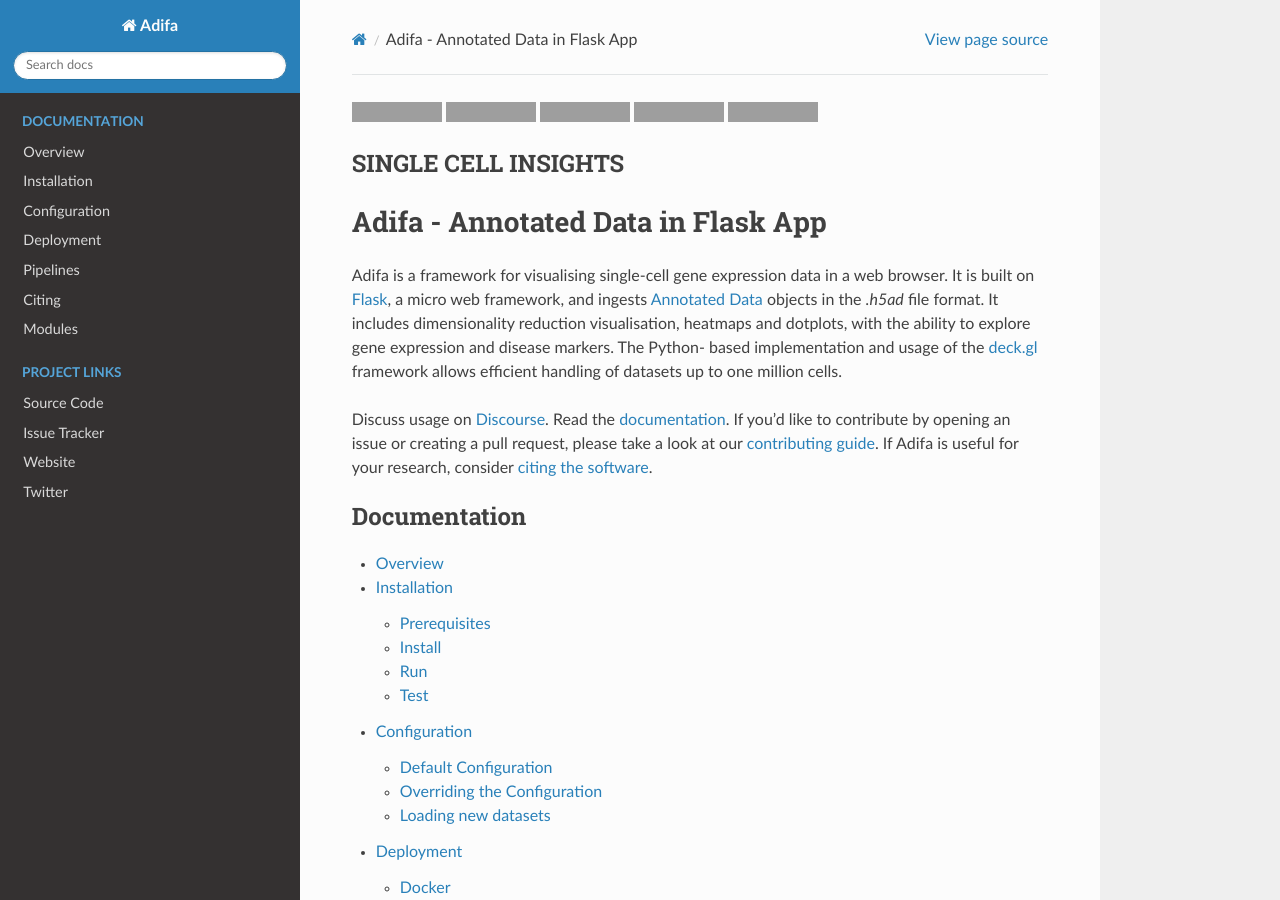
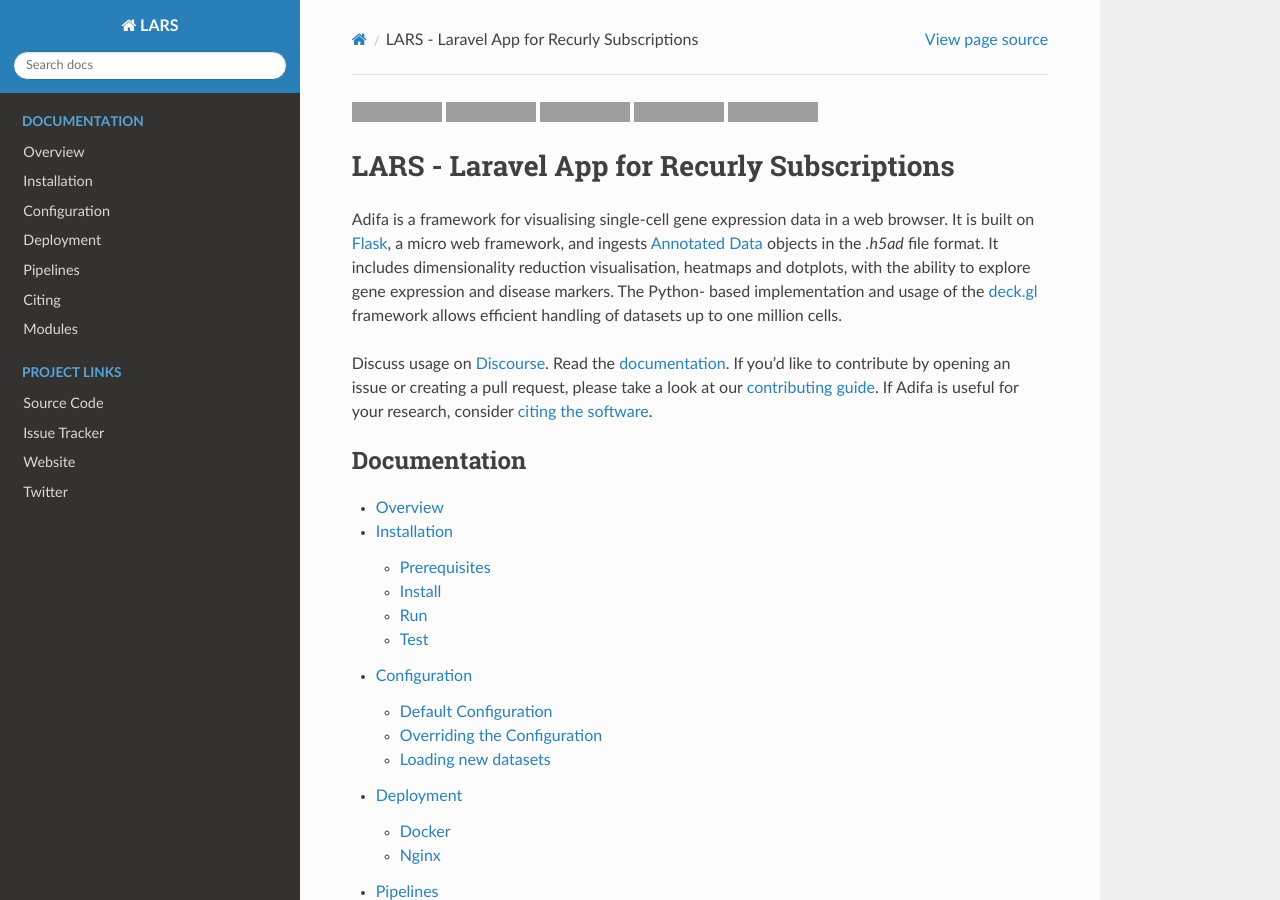
Before and after one commit to davehorsfall/laravel-recurly-app, a Sphinx documentation site: the page built from sphinx/index.rst, in a window 1280 px wide and 900 px high, cut to the strip 0-900 px from the top of the window. Built offline with Sphinx 7.4.7 and the Read the Docs theme 2.0.0, drawn with Linux system fonts in a browser that asks for light colours; some of the changed text lies outside the part shown; grey boxes are pictures that could not be loaded.

Commit message:
update docs and badges

```diff
--- a/sphinx/conf.py
+++ b/sphinx/conf.py
@@ -12,18 +12,15 @@
 #
 import os
 import sys
-sys.path.insert(0, os.path.abspath('../adifa'))
-
 
 # -- Project information -----------------------------------------------------
 
-project = 'Adifa'
-copyright = '2022, Haniffa Lab'
-author = 'Haniffa Lab'
+project = 'LARS'
+copyright = '2022, Dave Horsfall'
+author = 'Dave Horsfall'
 
 # The full version, including alpha/beta/rc tags
 release = '0.1.0'
-
 
 # -- General configuration ---------------------------------------------------
 
--- a/sphinx/index.rst
+++ b/sphinx/index.rst
@@ -11,12 +11,9 @@
 .. |DOI| image:: https://zenodo.org/badge/DOI/10.5281/zenodo.5824895.svg
    :target: https://doi.org/10.5281/zenodo.5824895
 
-.. raw:: html
 
-    <h2>SINGLE CELL INSIGHTS</h2>
-
-Adifa - Annotated Data in Flask App
-===================================
+LARS - Laravel App for Recurly Subscriptions
+============================================
 
 Adifa is a framework for visualising single-cell gene expression data in a web browser.
 It is built on `Flask`_, a micro web framework, and ingests `Annotated Data`_ objects
```
Also changed, not shown: README.md (+1 -1 lines), 1 other file.
